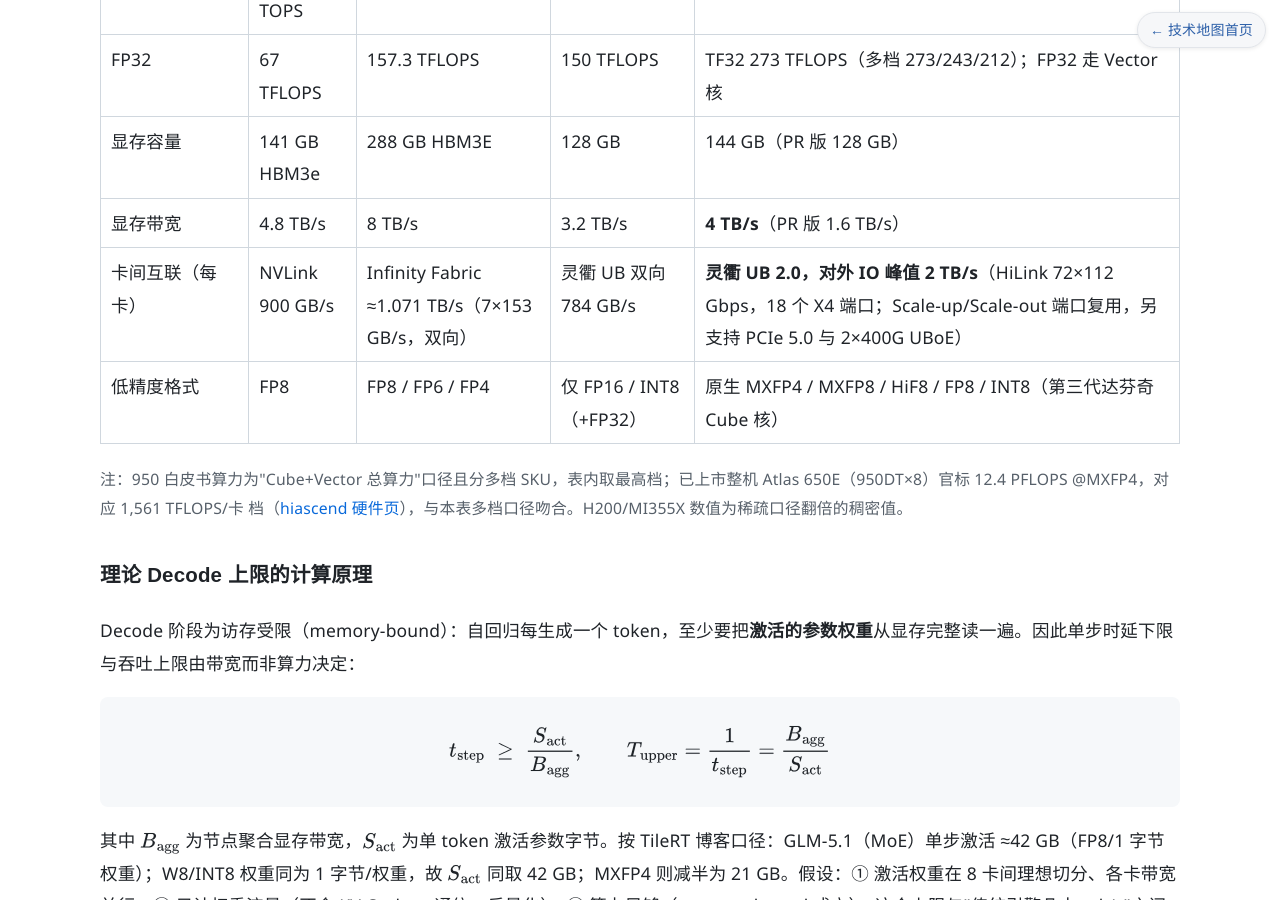
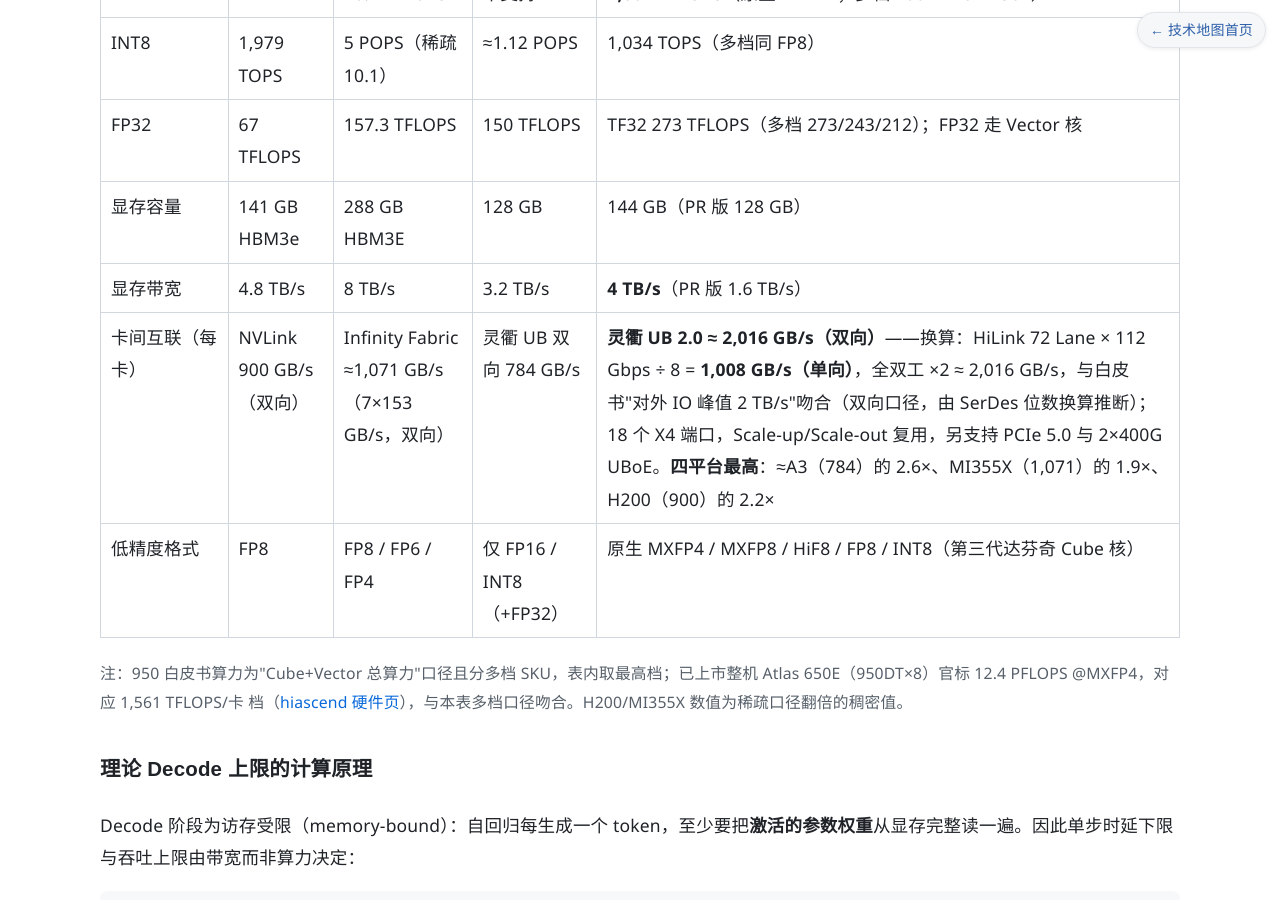
Before and after one commit to luxiangz/llm-tech-map, a Jekyll site: the page docs/inference/tilert-deep-analysis.html, which Jekyll copies as it is, in a window 1280 px wide and 900 px high, scrolled down 9781 px. Built offline with Jekyll 4.4.1, drawn with Linux system fonts in a browser that asks for light colours; a style sheet for code colours, icons or effects is not loaded.

Commit message:
TileRT 附录表1更新：A5 卡间互联给出显式换算（72×112Gbps÷8=1008GB/s 单向 ×2≈2016GB/s 双向，白皮书 2TB/s 为双向口径；四平台最高，=A3 的 2.6×/MI355X 的 1.9×/H200 的 2.2×）

```diff
--- a/docs/inference/tilert-deep-analysis.html
+++ b/docs/inference/tilert-deep-analysis.html
@@ -319,7 +319,7 @@
 <tr><td>FP32</td><td>67 TFLOPS</td><td>157.3 TFLOPS</td><td>150 TFLOPS</td><td>TF32 273 TFLOPS（多档 273/243/212）；FP32 走 Vector 核</td></tr>
 <tr><td>显存容量</td><td>141 GB HBM3e</td><td>288 GB HBM3E</td><td>128 GB</td><td>144 GB（PR 版 128 GB）</td></tr>
 <tr><td>显存带宽</td><td>4.8 TB/s</td><td>8 TB/s</td><td>3.2 TB/s</td><td><b>4 TB/s</b>（PR 版 1.6 TB/s）</td></tr>
-<tr><td>卡间互联（每卡）</td><td>NVLink 900 GB/s</td><td>Infinity Fabric ≈1.071 TB/s（7×153 GB/s，双向）</td><td>灵衢 UB 双向 784 GB/s</td><td><b>灵衢 UB 2.0，对外 IO 峰值 2 TB/s</b>（HiLink 72×112 Gbps，18 个 X4 端口；Scale-up/Scale-out 端口复用，另支持 PCIe 5.0 与 2×400G UBoE）</td></tr>
+<tr><td>卡间互联（每卡）</td><td>NVLink 900 GB/s（双向）</td><td>Infinity Fabric ≈1,071 GB/s（7×153 GB/s，双向）</td><td>灵衢 UB 双向 784 GB/s</td><td><b>灵衢 UB 2.0 ≈ 2,016 GB/s（双向）</b>——换算：HiLink 72 Lane × 112 Gbps ÷ 8 = <b>1,008 GB/s（单向）</b>，全双工 ×2 ≈ 2,016 GB/s，与白皮书"对外 IO 峰值 2 TB/s"吻合（双向口径，由 SerDes 位数换算推断）；18 个 X4 端口，Scale-up/Scale-out 复用，另支持 PCIe 5.0 与 2×400G UBoE。<b>四平台最高</b>：≈A3（784）的 2.6×、MI355X（1,071）的 1.9×、H200（900）的 2.2×</td></tr>
 <tr><td>低精度格式</td><td>FP8</td><td>FP8 / FP6 / FP4</td><td>仅 FP16 / INT8（+FP32）</td><td>原生 MXFP4 / MXFP8 / HiF8 / FP8 / INT8（第三代达芬奇 Cube 核）</td></tr>
 </table>
 <p style="font-size:.9em;color:#57606a">注：950 白皮书算力为"Cube+Vector 总算力"口径且分多档 SKU，表内取最高档；已上市整机 Atlas 650E（950DT×8）官标 12.4 PFLOPS @MXFP4，对应 1,561 TFLOPS/卡 档（<a href="https://www.hiascend.com/hardware/ai-server" target="_blank">hiascend 硬件页</a>），与本表多档口径吻合。H200/MI355X 数值为稀疏口径翻倍的稠密值。</p>
```
